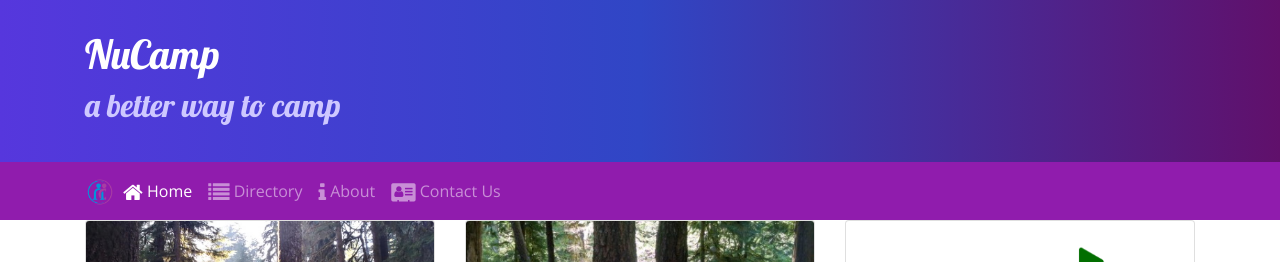
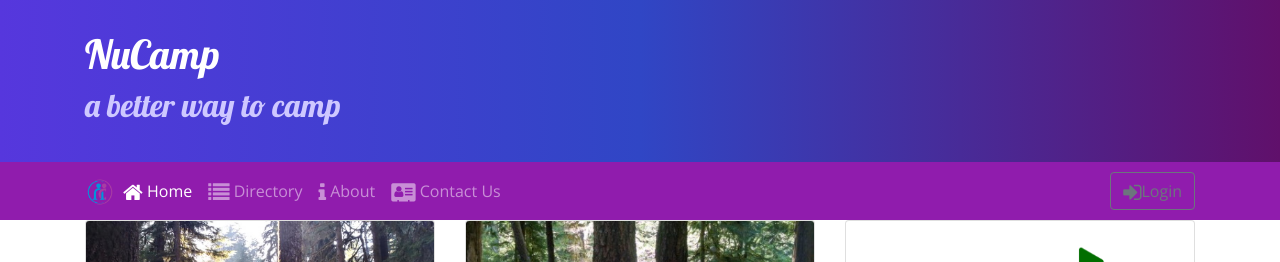
Before and after one commit to Alimariemac/jubilant-octo-winner, a React (Create React App) app: page /home in a window 1280 px wide. Shown: the top 262 px of the page. Built offline with nearby package versions, Linux system fonts and the light colour scheme.

Commit message:
uncontrolled from in modal

```diff
--- a/src/components/HeaderComponent.js
+++ b/src/components/HeaderComponent.js
@@ -1,5 +1,6 @@
 import React, { Component }  from 'react';
-import { Nav, Navbar, NavbarBrand, NavbarToggler, Collapse, NavItem, Jumbotron } from 'reactstrap';
+import { Nav, Navbar, NavbarBrand, NavbarToggler, Collapse, NavItem, Jumbotron, Button, Modal, ModalHeader, ModalBody,
+Form, FormGroup, Input, Label } from 'reactstrap';
 import { NavLink } from 'react-router-dom';
 
 class Header extends Component {
@@ -9,8 +10,12 @@
 
         this.toggleNav = this.toggleNav.bind(this);
         this.state = {
-          isNavOpen: false
+          isNavOpen: false,
+          isModalOpen:false
         };
+        this.toggleNav = this.toggleNav.bind(this);
+        this.toggleModal = this.toggleModal.bind(this);
+        this.handleLogin = this.handleLogin.bind(this);
     }
 
     toggleNav() {
@@ -18,6 +23,20 @@
             isNavOpen: !this.state.isNavOpen
         });
     }
+
+    handleLogin(event){
+        alert(`Username: ${this.username.value} Password: ${this.password.value} Remember: ${this.remember.checked}`);
+        this.toggleModal();
+        event.preventDefault();
+    }
+
+    toggleModal() {
+        this.setState({
+            isModalOpen: !this.state.isModalOpen
+        });
+    }
+
+
     render() {
         return (
             <React.Fragment>
@@ -58,9 +77,37 @@
                                     </NavLink>
                                 </NavItem>
                             </Nav>
+                            <span className = "navebar-text ml-auto">
+                                <Button outline onClick={this.toggleModal}>
+                                    <i className = "fa fa-sign-in fa-lg"/>Login
+                                </Button>
+                            </span>
                         </Collapse>
                     </div>
                 </Navbar>
+                <Modal isOpen = {this.state.isModalOpen} toggle = {this.toggleModal}>
+                    <ModalHeader toggle = {this.toggleModal}>Login</ModalHeader>
+                    <ModalBody>
+                        <Form onSubmit={this.handleLogin}>
+                            <FormGroup>
+                                <Label htmlFor="username">Username</Label>
+                                <Input type ="text" id="username" name="username" innerRef = {input => this.username = input}/>
+                            </FormGroup>
+                            <FormGroup>
+                                <Label htmlFor="password">Password</Label>
+                                <Input type ="password" id="password" name="password" innerRef = {input => this.password = input}/>
+                            </FormGroup>
+                            <FormGroup check>
+                                <Label check>
+                                <Input type ="checkbox" name="remember" innerRef = {input => this.remember = input}/>
+                                Remember me
+                                </Label>
+                            </FormGroup>
+                            <Button type = "submit" value="submit" color="primary">Login</Button>
+                        </Form>
+
+                    </ModalBody>
+                </Modal>
             </React.Fragment>
         );
     }
```
